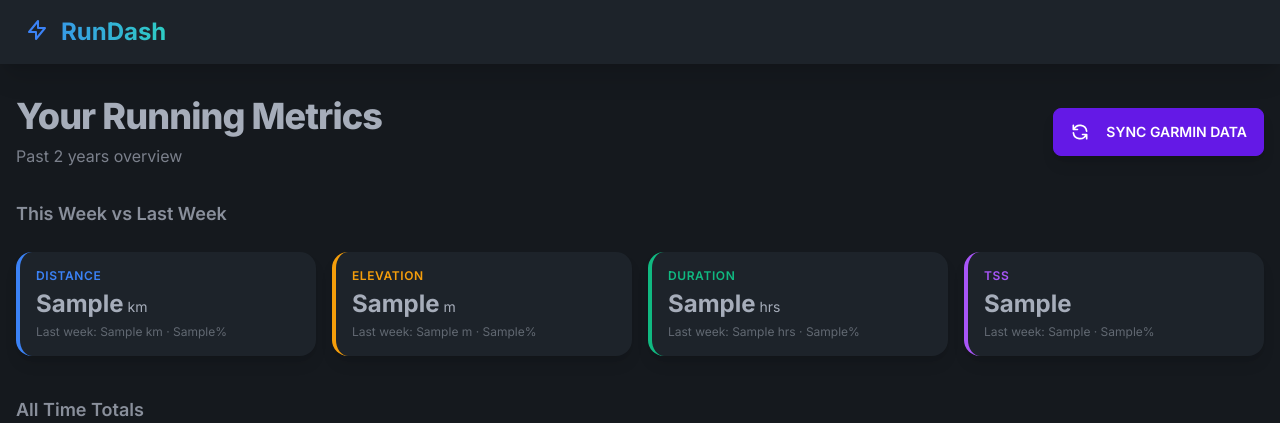
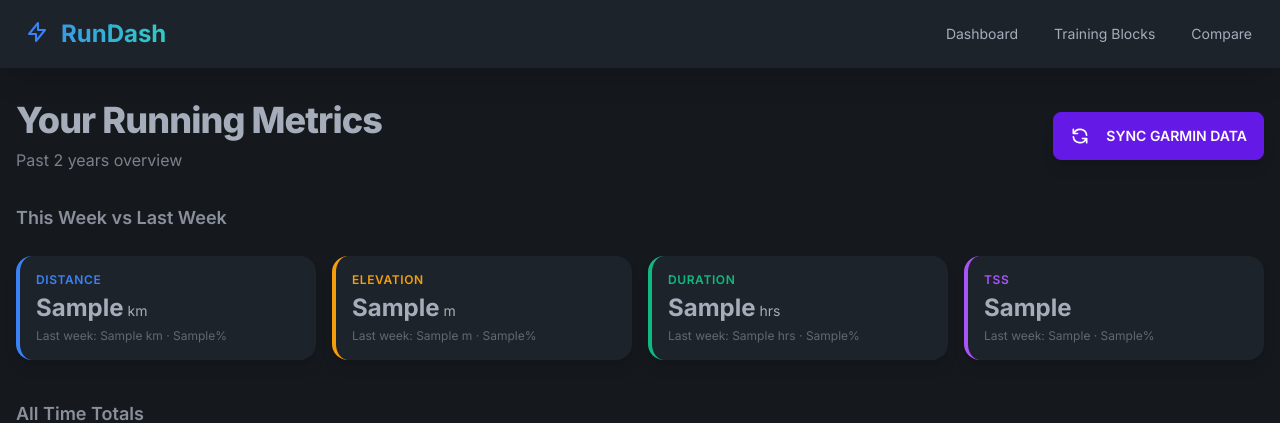
Before and after one commit to hackneychap/RunDash, a Django app: template dashboard/templates/dashboard.html in a window 1280 px wide. Shown: the top 423 px of the page. Run offline with Django 5.2, Linux system fonts and the light colour scheme; the template is opened without the code that fills it: most values are stand-ins (such as "Sample title", 1, 10 or a date in 2020); parts of the project's set-up code (start-up, migrations or seed data) failed here and were passed over; some libraries are stand-ins or nearby versions.

Commit message:
feat(nav): add main navigation menu to base template

```diff
--- a/dashboard/templates/base.html
+++ b/dashboard/templates/base.html
@@ -40,12 +40,19 @@
     <nav class="navbar bg-base-100 shadow-xl mb-8 sticky top-0 z-50">
         <div class="container mx-auto">
             <div class="flex-1">
-                <a class="btn btn-ghost normal-case text-2xl font-bold bg-gradient-to-r from-blue-500 to-teal-400 text-transparent bg-clip-text">
+                <a href="{% url 'dashboard' %}" class="btn btn-ghost normal-case text-2xl font-bold bg-gradient-to-r from-blue-500 to-teal-400 text-transparent bg-clip-text">
                     <svg xmlns="http://www.w3.org/2000/svg" class="h-6 w-6 text-blue-500 inline-block mr-1 -mt-1" fill="none" viewBox="0 0 24 24" stroke="currentColor">
                         <path stroke-linecap="round" stroke-linejoin="round" stroke-width="2" d="M13 10V3L4 14h7v7l9-11h-7z" />
                     </svg>
                     RunDash
                 </a>
+            </div>
+            <div class="flex-none">
+                <ul class="menu menu-horizontal px-1 gap-1">
+                    <li><a href="{% url 'dashboard' %}" class="{% if request.resolver_match.url_name == 'dashboard' %}active{% endif %}">Dashboard</a></li>
+                    <li><a href="{% url 'blocks_list' %}" class="{% if 'blocks' in request.resolver_match.url_name %}active{% endif %}">Training Blocks</a></li>
+                    <li><a href="{% url 'block_compare' %}" class="{% if request.resolver_match.url_name == 'block_compare' %}active{% endif %}">Compare</a></li>
+                </ul>
             </div>
         </div>
     </nav>
```
